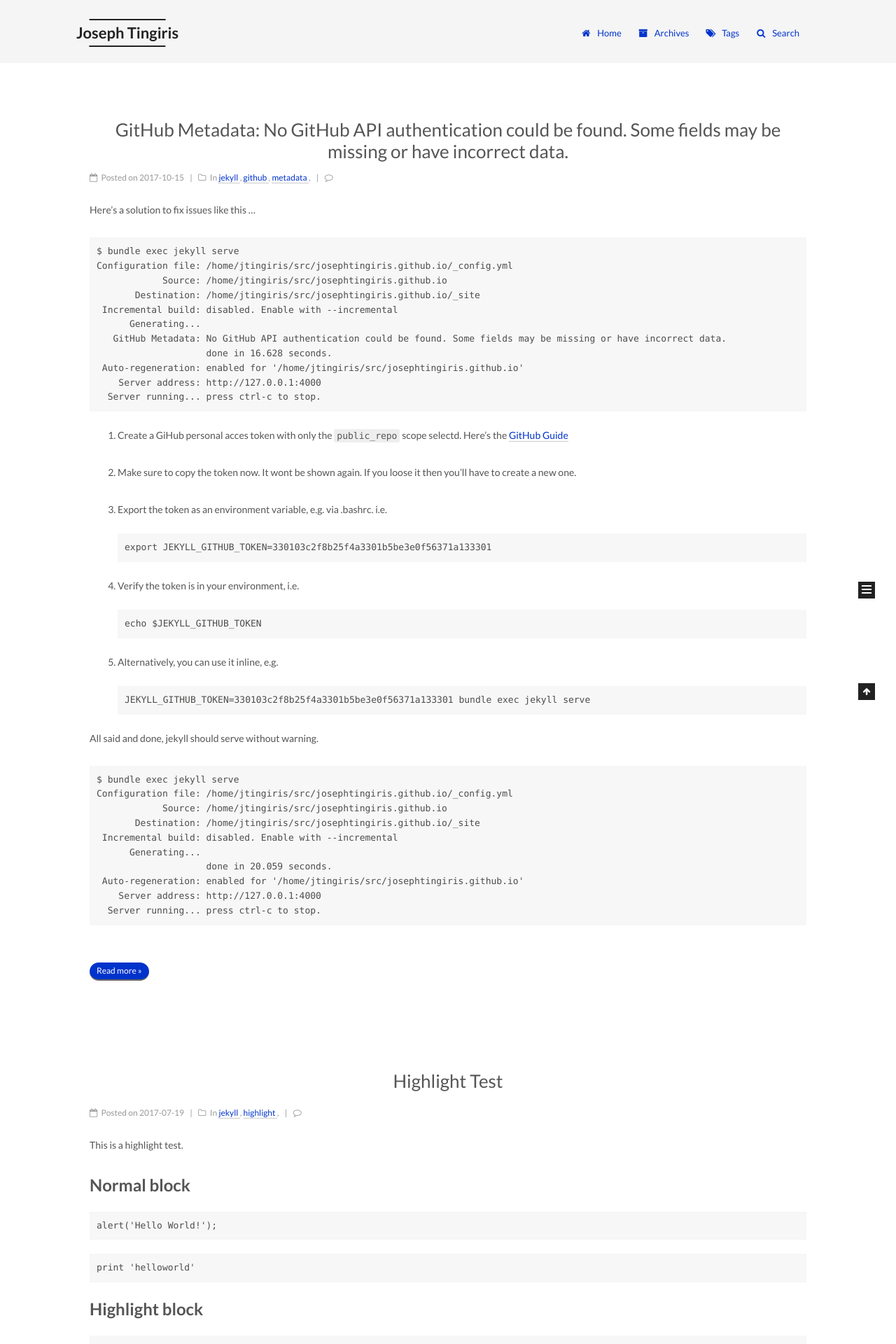
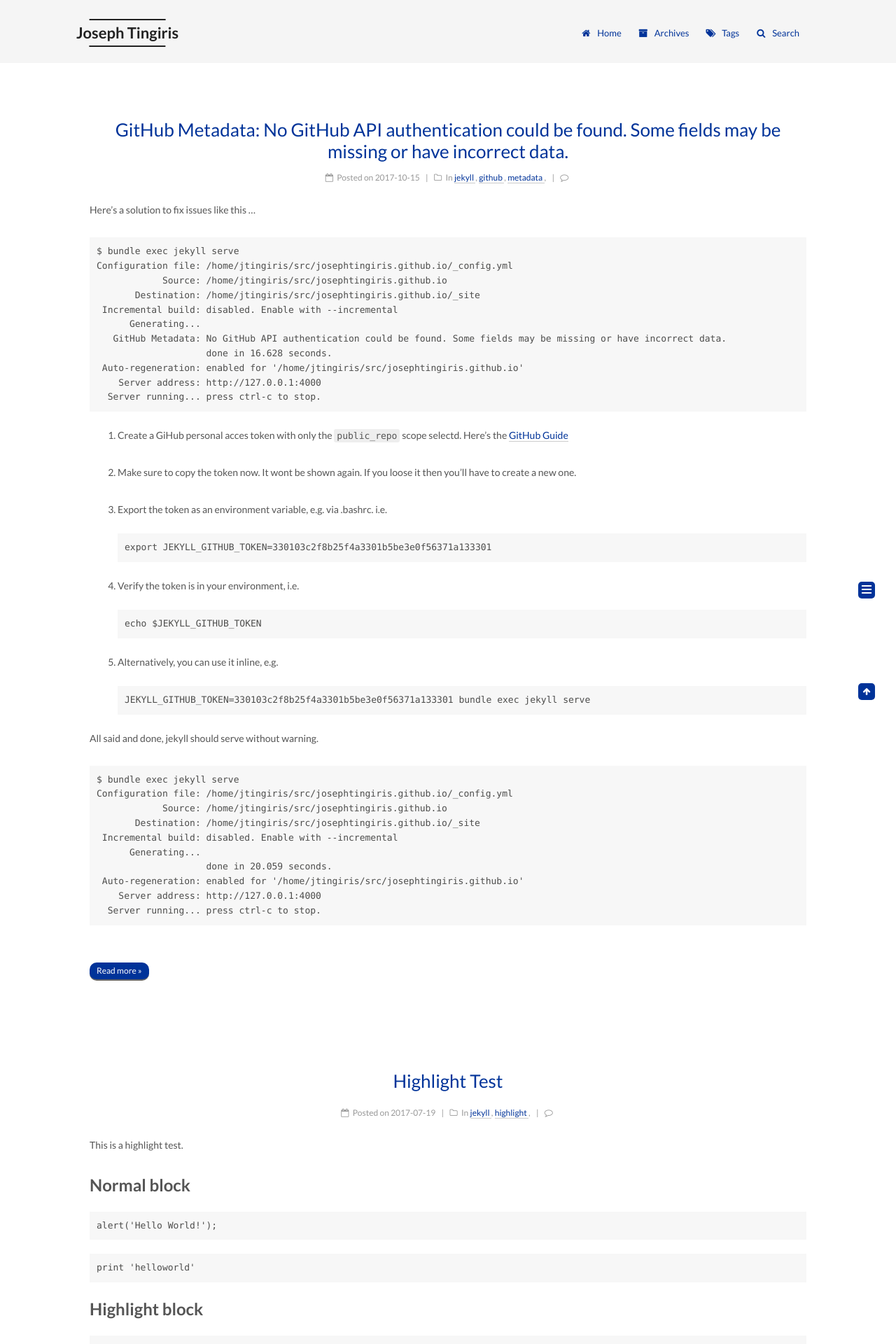
Before and after one commit to josephtingiris/josephtingiris.github.io, a Jekyll site: the page built from index.html, in a window 1280 px wide. Shown: the top 1920 px of the page at 70% size. Built offline with Jekyll 4.4.1, drawn with Linux system fonts in a browser that asks for light colours; emoji names are drawn with the system emoji font; formulas are drawn with MathJax 3; the list of posts is cut into pages by our own code; comment, search, counter and statistics services are not loaded.

Commit message:
rounding corners; adding blues

```diff
--- a/_sass/_common/components/back-to-top.scss
+++ b/_sass/_common/components/back-to-top.scss
@@ -1,5 +1,6 @@
 @mixin back-to-top {
     .back-to-top {
+        border-radius: 5px;
         box-sizing: border-box;
         position: fixed;
         bottom: $b2t-position-bottom;
--- a/_sass/_mixins/Joseph.scss
+++ b/_sass/_mixins/Joseph.scss
@@ -0,0 +1,32 @@
+@mixin back-to-top {
+    .back-to-top {
+        border-radius: 5px;
+        box-sizing: border-box;
+        position: fixed;
+        bottom: $b2t-position-bottom;
+        right: $b2t-position-right;
+        z-index: $zindex-5;
+        padding: 0 6px;
+        width: if(jekyll-config('sidebar.scrollpercent'), initial, 24px);
+        background: $b2t-bg-color;
+        font-size: $b2t-font-size;
+        opacity: $b2t-opacity;
+        color: $b2t-color;
+        cursor: pointer;
+        text-align: center;
+        -webkit-transform: translateZ(0);
+        transition-property: bottom;
+        @include the-transition();
+
+        @include mobile() {
+            display: none;
+        }
+        @include tablet() {
+            display: none;
+        }
+
+        &.back-to-top-on {
+            bottom: $b2t-position-bottom-on;
+        }
+    }
+}
--- a/_sass/_schemes/Joseph/index.scss
+++ b/_sass/_schemes/Joseph/index.scss
@@ -3,16 +3,15 @@
 // =================================================
 
 @import "_base";
-@import "outline/outline";
 @import "_header";
 @import "_logo";
 @import "_menu";
 @import "_search";
 @import "_posts-expanded";
-@import "sidebar/sidebar-blogroll";
+@import "outline/outline";
 @import "post/post-button";
 @import "post/post-title";
-
+@import "sidebar/sidebar";
 
 // Components
 // --------------------------------------------------
--- a/_sass/_schemes/Joseph/post/post-title.scss
+++ b/_sass/_schemes/Joseph/post/post-title.scss
@@ -11,7 +11,7 @@
 .posts-expand .post-title-link {
   display: inline-block;
   position: relative;
-  color: $black-light;
+  color: $blue;
   border-bottom: none;
   line-height: 1.2;
   vertical-align: top;
--- /dev/null
+++ b/_sass/_schemes/Joseph/sidebar/sidebar-author-links.scss
@@ -0,0 +1,21 @@
+.links-of-author { margin-top: 20px; }
+
+.links-of-author a {
+  display: inline-block;
+  vertical-align: middle;
+  margin-right: 10px;
+  margin-bottom: 10px;
+  border-bottom-color: $black-light;
+  font-size: 13px;
+
+  &:before {
+    display: inline-block;
+    vertical-align: middle;
+    margin-right: 3px;
+    content: " ";
+    width: 4px;
+    height: 4px;
+    border-radius: 50%;
+    background: rgb(random-color(0, 255) - 50%, random-color(0, 255) - 50%, random-color(0, 255) - 50%);
+  }
+}
--- /dev/null
+++ b/_sass/_schemes/Joseph/sidebar/sidebar-author.scss
@@ -0,0 +1,22 @@
+.site-author-image {
+  display: block;
+  margin: 0 auto;
+  padding: $site-author-image-padding;
+  max-width: $site-author-image-width;
+  height: $site-author-image-height;
+  border: $site-author-image-border-width solid $site-author-image-border-color;
+}
+
+.site-author-name {
+  margin: $site-author-name-margin;
+  text-align: $site-author-name-align;
+  color: $site-author-name-color;
+  font-weight: $site-author-name-weight;
+}
+
+.site-description {
+  margin-top: $site-description-margin-top;
+  text-align: $site-description-align;
+  font-size: $site-description-font-size;
+  color: $site-description-color;
+}
--- /dev/null
+++ b/_sass/_schemes/Joseph/sidebar/sidebar-feed-link.scss
@@ -0,0 +1,23 @@
+.feed-link {
+  margin-top: 20px;
+
+  a {
+    display: inline-block;
+    padding: 0 15px;
+    color: rgb(252, 100, 35);
+    border: 1px solid rgb(252, 100, 35);
+    border-radius: 4px;
+
+    i {
+      color: rgb(252, 100, 35);
+      font-size: 14px;
+    }
+
+    &:hover {
+      color:white;
+      background: rgb(252, 100, 35);
+
+      i { color: white; }
+    }
+  }
+}
--- /dev/null
+++ b/_sass/_schemes/Joseph/sidebar/sidebar-nav.scss
@@ -0,0 +1,29 @@
+// Sidebar Navigation
+
+.sidebar-nav {
+  margin: 0 0 20px;
+  padding-left: 0;
+}
+.sidebar-nav li {
+  display: inline-block;
+  cursor: pointer;
+  border-bottom: 1px solid transparent;
+  font-size: 14px;
+  color: $sidebar-nav-color;
+
+  &:hover { color: $sidebar-nav-hover-color; }
+}
+
+.page-post-detail .sidebar-nav-toc { padding: 0 5px; }
+
+.page-post-detail .sidebar-nav-overview { margin-left: 10px; }
+
+.sidebar-nav .sidebar-nav-active {
+  color: $sidebar-highlight;
+  border-bottom-color: $sidebar-highlight;
+
+  &:hover { color: $sidebar-highlight; }
+}
+
+.sidebar-panel { display: none; }
+.sidebar-panel-active { display: block; }
--- /dev/null
+++ b/_sass/_schemes/Joseph/sidebar/sidebar-toc.scss
@@ -0,0 +1,59 @@
+
+.post-toc-empty {
+  font-size: 14px;
+  color: $grey-dim;
+}
+
+.post-toc-wrap { overflow: hidden; }
+
+.post-toc { overflow: auto; }
+
+.post-toc ol {
+  margin: 0;
+  padding: 0 2px 5px 10px;
+  text-align: left;
+  list-style: none;
+  font-size: 14px;
+
+  & > ol { padding-left: 0; }
+
+  a {
+    @include the-transition();
+    transition-property: all;
+    color: $toc-link-color;
+    border-bottom-color: $toc-link-border-color;
+
+    &:hover {
+      color: $toc-link-hover-color;
+      border-bottom-color: $toc-link-hover-border-color;
+    }
+  }
+}
+
+.post-toc .nav-item {
+  overflow: hidden;
+  text-overflow: ellipsis;
+  white-space: if(not jekyll-config('toc.wrap'), nowrap, null);
+  line-height: 1.8;
+}
+
+.post-toc .nav .nav-child { display: none; }
+
+.post-toc .nav .active > .nav-child { display: block; }
+
+.post-toc .nav .active-current > .nav-child {
+  display: block;
+  & > .nav-item { display: block; }
+}
+
+.post-toc .nav .active > a {
+  color: $toc-link-active-color;
+  border-bottom-color: $toc-link-active-border-color;
+}
+
+.post-toc .nav .active-current > a {
+  color: $toc-link-active-current-color;
+  &:hover {
+    color: $toc-link-active-current-border-color;
+  }
+}
--- /dev/null
+++ b/_sass/_schemes/Joseph/sidebar/sidebar-toggle.scss
@@ -0,0 +1,35 @@
+.sidebar-toggle {
+  position: fixed;
+  right: $b2t-position-right;
+  bottom: 45px;
+  width: 14px;
+  height: 14px;
+  padding: 5px;
+  background: $blue;
+  border-radius: 5px;
+  line-height: 0;
+  z-index: $zindex-5;
+  cursor: pointer;
+  -webkit-transform: translateZ(0);
+
+  @include tablet() {
+    display: none;
+  }
+  @include mobile() {
+    display: none;
+  }
+}
+
+
+
+.sidebar-toggle-line {
+  position: relative;
+  display: inline-block;
+  vertical-align: top;
+  height: 2px;
+  width: 100%;
+  background: white;
+  margin-top: 3px;
+
+  &:first-child { margin-top: 0; }
+}
--- /dev/null
+++ b/_sass/_schemes/Joseph/sidebar/sidebar.scss
@@ -0,0 +1,41 @@
+.sidebar {
+  position: fixed;
+  right: 0;
+  top: 0;
+  bottom: 0;
+
+  width: 0;
+  z-index: $zindex-4;
+  box-shadow: inset 0 2px 6px black;
+  background: $black-deep;
+  -webkit-transform: translateZ(0); // http://stackoverflow.com/questions/17079857/position-fixed-broken-in-chrome-with-flash-behind
+
+  a {
+    color: $grey-dark;
+    border-bottom-color: $black-light;
+    &:hover { color: $gainsboro; }
+  }
+
+  @include tablet() {
+    display: none !important;
+  }
+  @include mobile() {
+    display: none !important;
+  }
+}
+
+.sidebar-inner {
+  position: relative;
+  padding: 20px 10px;
+  color: $grey-dark;
+  text-align: center;
+}
+
+@import "sidebar-toggle";
+@import "sidebar-author";
+@import "site-state";
+@import "sidebar-feed-link";
+@import "sidebar-author-links";
+@import "sidebar-blogroll";
+@import "sidebar-nav";
+@import "sidebar-toc";
--- /dev/null
+++ b/_sass/_schemes/Joseph/sidebar/site-state.scss
@@ -0,0 +1,28 @@
+.site-state {
+  overflow: hidden;
+  line-height: 1.4;
+  white-space: nowrap;
+  text-align: $site-state-align;
+}
+
+.site-state-item {
+  display: inline-block;
+  padding: 0 15px;
+  border-left: 1px solid $site-state-item-border-color;
+
+  &:first-child { border-left: none; }
+
+  a { border-bottom: none; }
+}
+.site-state-item-count {
+  display: block;
+  text-align: center;
+  color: $site-state-item-count-color;
+  font-weight: $font-weight-bold;
+  font-size: $site-state-item-count-font-size;
+}
+
+.site-state-item-name {
+  font-size: $site-state-item-name-font-size;
+  color: $site-state-item-name-color;
+}
--- a/_sass/_variables/Joseph.scss
+++ b/_sass/_variables/Joseph.scss
@@ -13,9 +13,10 @@ $black-light  : #555;
 $black-dim    : #333;
 $black-deep   : #222;
 $red          : #ff2a2a;
-$blue-bright  : #87daff;
-$blue         : #0033cc;
-$blue-deep    : #262a30;
+$blue-bright  : #3366cc;
+$blue-light   : $blue-bright;
+$blue         : #003399;
+$blue-deep    : #333399;
 $orange       : #fc6423;
 
 $font-size-headings-base : 26px;
@@ -23,9 +24,11 @@ $font-size-headings-base : 26px;
 $brand-color                    : $black-deep;
 $brand-hover-color              : $brand-color;
 
+$bt2-color                      : white;
+$b2t-bg-color                   : $blue;
 $link-color                     : $blue;
 
-$site-meta-text-align           : left;
+$site-meta-text-align           : center;
 
 // Posts Collpase
 // --------------------------------------------------
@@ -38,7 +41,7 @@ $read-more-color                : white;
 $read-more-font-size            : 12px;
 $read-more-bg-color             : $blue;
 //$read-more-bg-color             : transparent;
-$read-more-border-radius        : 25px;
+$read-more-border-radius        : 10px;
 
 
 $content-desktop                : 1024px;
```
Lines whose indentation alone changed are shown as unchanged.
